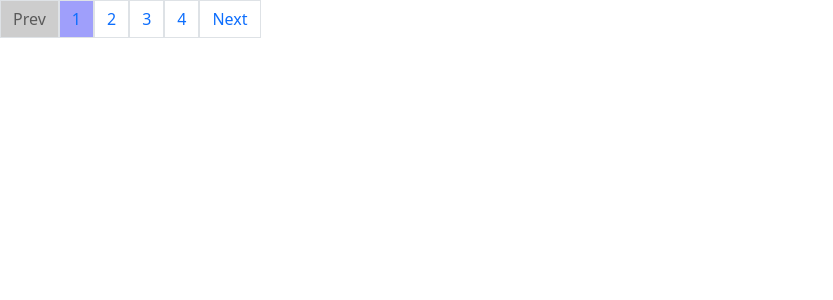
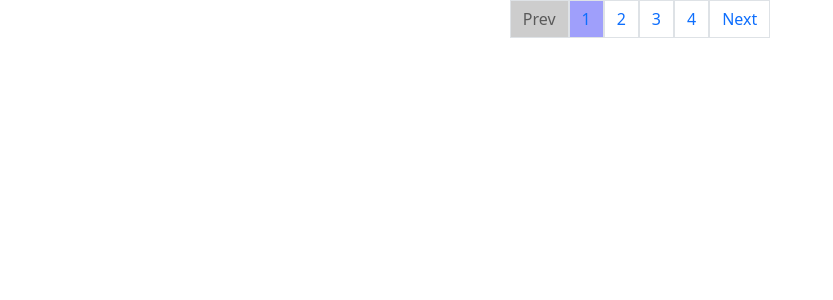
Before and after one commit to HennadiiZ/pages_ud_directives, an Angular app: page / in a window 1280 px wide. Shown: the top 300 px of the page, without its empty margins (0-833 px from the left). Built offline with nearby package versions, Linux system fonts and the light colour scheme.

Commit message:
small bug-fix

```diff
--- a/src/app/app.component.html
+++ b/src/app/app.component.html
@@ -1,8 +1,8 @@
 <nav aria-label="Page navigation ">
-  <ul class="pagination">
+  <ul class="pagination justify-content-center">
     <li
     class="page-link"
-    [ngClass]="{ disabled: 0 === currentPage}"
+    [ngClass]="{ disabled: !currentPage}"
     (click)="Prev()"
     >Prev</li>
 
--- a/src/app/app.component.ts
+++ b/src/app/app.component.ts
@@ -8,6 +8,7 @@ import { Component } from '@angular/core';
 export class AppComponent {
 
   currentPage = 0;
+  string!: boolean;
 
   images = [
     {
@@ -40,8 +41,8 @@ export class AppComponent {
 
   Prev(){
     this.currentPage--
-    if(this.currentPage < 1){
-      this.currentPage = this.images.length - 1
+    if(this.currentPage < 0){
+       this.currentPage = this.images.length - 1
     }
   }
 
```
